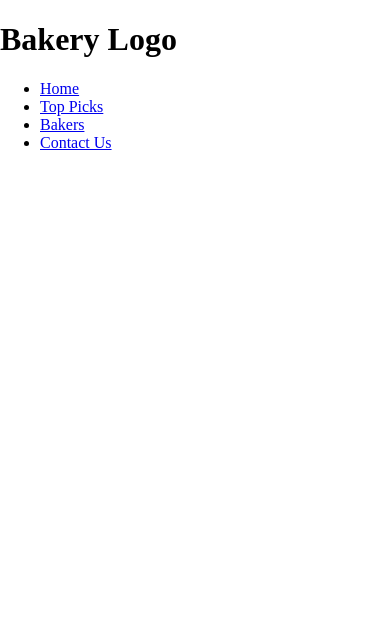
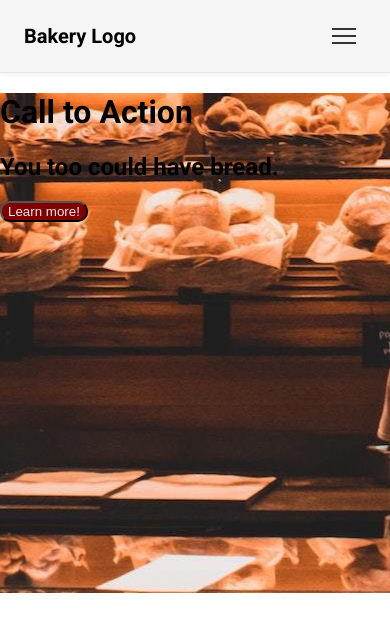
Before and after one commit to MrJaydos/project-bakery, a plain HTML site: page index.html in a window 390 px wide. Drawn offline with Linux system fonts and the light colour scheme.

Commit message:
Mobile Nav Bar

```diff
--- a/index.html
+++ b/index.html
@@ -2,13 +2,17 @@
 <html>
   <head>
     <link href="./styles.css" rel="stylesheet" type="text/css" />
+    <link href="https://fonts.googleapis.com/css?family=Roboto:300,400,600,700" rel="stylesheet">
     <meta charset="UTF-8">
   </head>
   <body>
     <header>
+      <div class="header-content">
         <div class="logo">
             <h1>Bakery Logo</h1>
         </div>
+        <input type="checkbox" id="nav-toggle"/>
+        <label for="nav-toggle" class="nav-toggle-label" aria-label="Toggle navigation" role="button"><span></span><span></span><span></span></label>
         <nav>
             <ul>
                 <li><a href="#">Home</a></li>
@@ -17,7 +21,24 @@
                 <li><a href="#">Contact Us</a></li>
             </ul>
         </nav>
+        </div>
     </header>
+    <main class="main-content">
+      <div class="hero">
+        <div class="cta">
+          <h1>
+            Call to Action
+          </h1>
+          <h2>
+            You too could have bread.
+          </h2>
+          <button>Learn more!</button>
+        </div>
+      </div>
+      <div>
+
+      </div>
+    </main>
     <footer>
 
     </footer>
--- a/styles.css
+++ b/styles.css
@@ -1,4 +1,158 @@
+/* Style Resets & Universal Styles */
+
 html, body {
     margin: 0;
     padding: 0;
 }
+
+html {
+    font-family: "Roboto", sans-serif;
+    font-size: 16px;
+}
+
+/* Header & Nav Bar Styles */
+
+header {
+    position: fixed;
+    top: 0;
+    left: 0;
+    width: 100%;
+    height: 72px;
+    background-color: whitesmoke;
+    border-bottom: 1px solid #e5e5e5;
+    box-shadow: 0 2px 6px rgba(0,0,0,0.06);
+    z-index: 100;
+}
+
+.header-content {
+    display: flex;
+    align-items: center;
+    justify-content: space-between;
+    max-width: 1200px;
+    height: 72px;
+    margin: 0 auto;
+    padding: 0 24px;
+    gap: 24px;
+}
+
+header ul {
+    display: flex;
+    align-items: center;
+    justify-content: flex-end;
+    gap: 24px;
+    margin: 0;
+    padding: 0;
+}
+
+header li {
+    list-style: none;
+}
+
+.logo h1 {
+    font-size: 1.25rem;
+    font-weight: 700;
+    margin: 0;
+}
+
+header a {
+    text-decoration: none;
+    color: #333;
+    font-weight: 500;
+    padding: 8px 10px;
+    border-radius: 6px;
+    transition: background-color .2s ease, color .2s ease;
+
+}
+
+header a:hover, header a:focus-visible {
+    background-color: #f4f4f4;
+    outline: none;
+}
+
+/* Hamburger (hidden on desktop) */
+#nav-toggle { display: none; }
+
+.nav-toggle-label {
+    display: none;
+    cursor: pointer;
+    line-height: 1;
+    padding: 8px 10px;
+    border-radius: 6px;
+    user-select: none;
+}
+
+.nav-toggle-label span {
+    display: block;
+    width: 24px;
+    height: 2px;
+    background: #333;
+    margin: 5px 0;
+    transition: transform .2s ease;
+    transform-origin: center;
+}
+
+/* Animate hamburger into an 'x' when menu is open */
+#nav-toggle:checked + .nav-toggle-label span:nth-child(1) {
+    transform: rotate(45deg) translateY(10px);
+}
+
+#nav-toggle:checked + .nav-toggle-label span:nth-child(2) {
+    opacity: 0;
+}
+
+#nav-toggle:checked + .nav-toggle-label span:nth-child(3) {
+    transform: rotate(-45deg) translateY(-10px);
+}
+
+
+@media screen and (max-width: 760px) {
+    nav {
+        position: absolute;
+        top: 72px;
+        left: 0;
+        width: 100%;
+        background: #ffffff;
+        border-bottom: 1px solid #e5e5e5;
+        box-shadow: 0 6px 12px rgba(0,0,0,0.06);
+        display: none;
+    }
+
+    header ul {
+        flex-direction: column;
+        align-items: stretch;
+        gap: 0;
+    }
+
+    header li a {
+        display: block;
+        padding: 14px 24px;
+        border-radius: 0;
+    }
+
+    .nav-toggle-label { display: block; }
+
+    /* Show nav when checkbox checked */
+    #nav-toggle:checked + label + nav { display: block; }
+
+}
+
+.main-content {
+    position: relative;
+    top: 72px; /* Offset for sticky header */
+}
+
+button {
+    border-radius: 10px;
+    background-color: maroon;
+    color: rgb(232, 232, 232);
+}
+
+div.hero {
+    width: 100%;
+    height: 500px;
+    background-image: url('./images/bakery-hero.jpg');
+    background-position: center;
+    background-repeat: no-repeat;
+
+
+}
```
